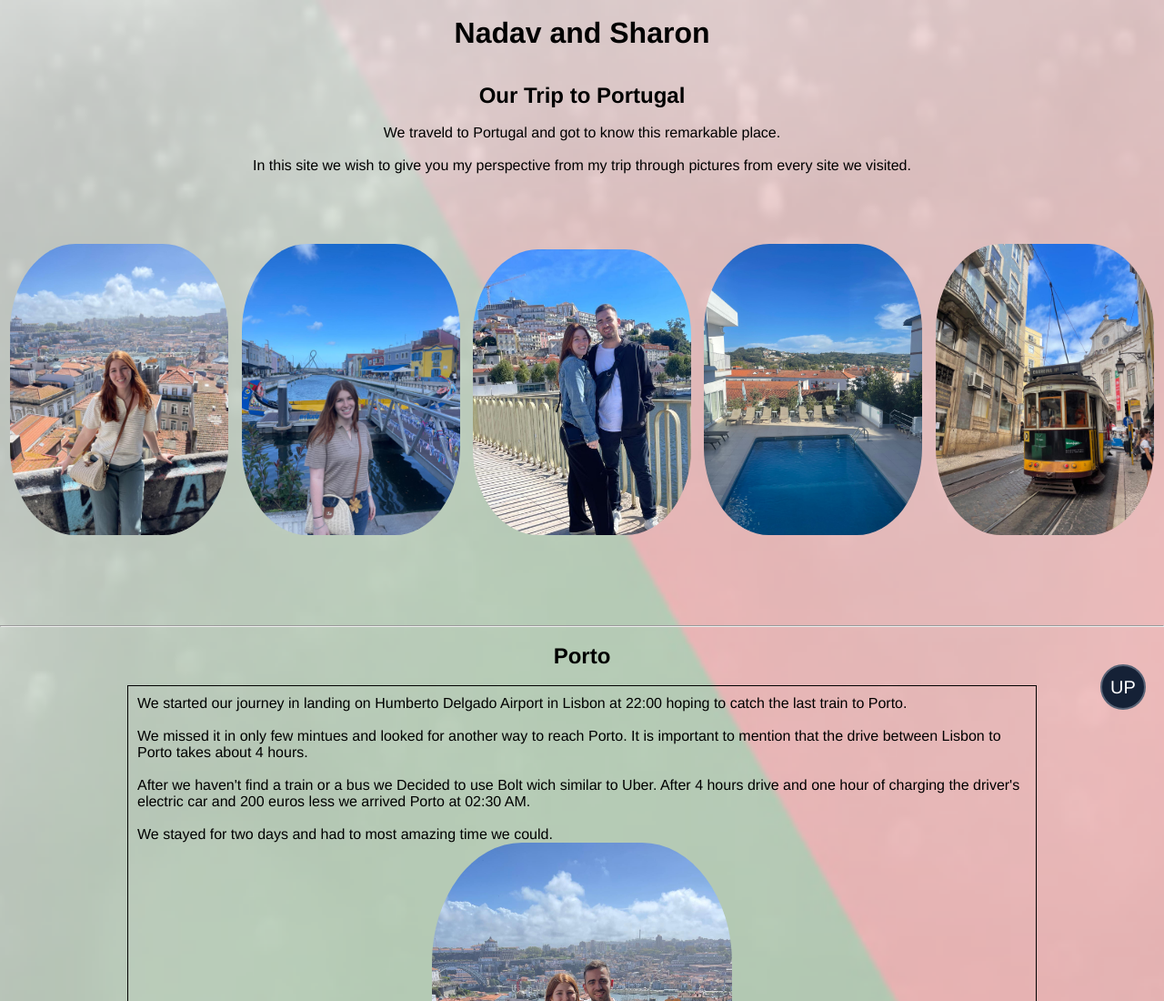
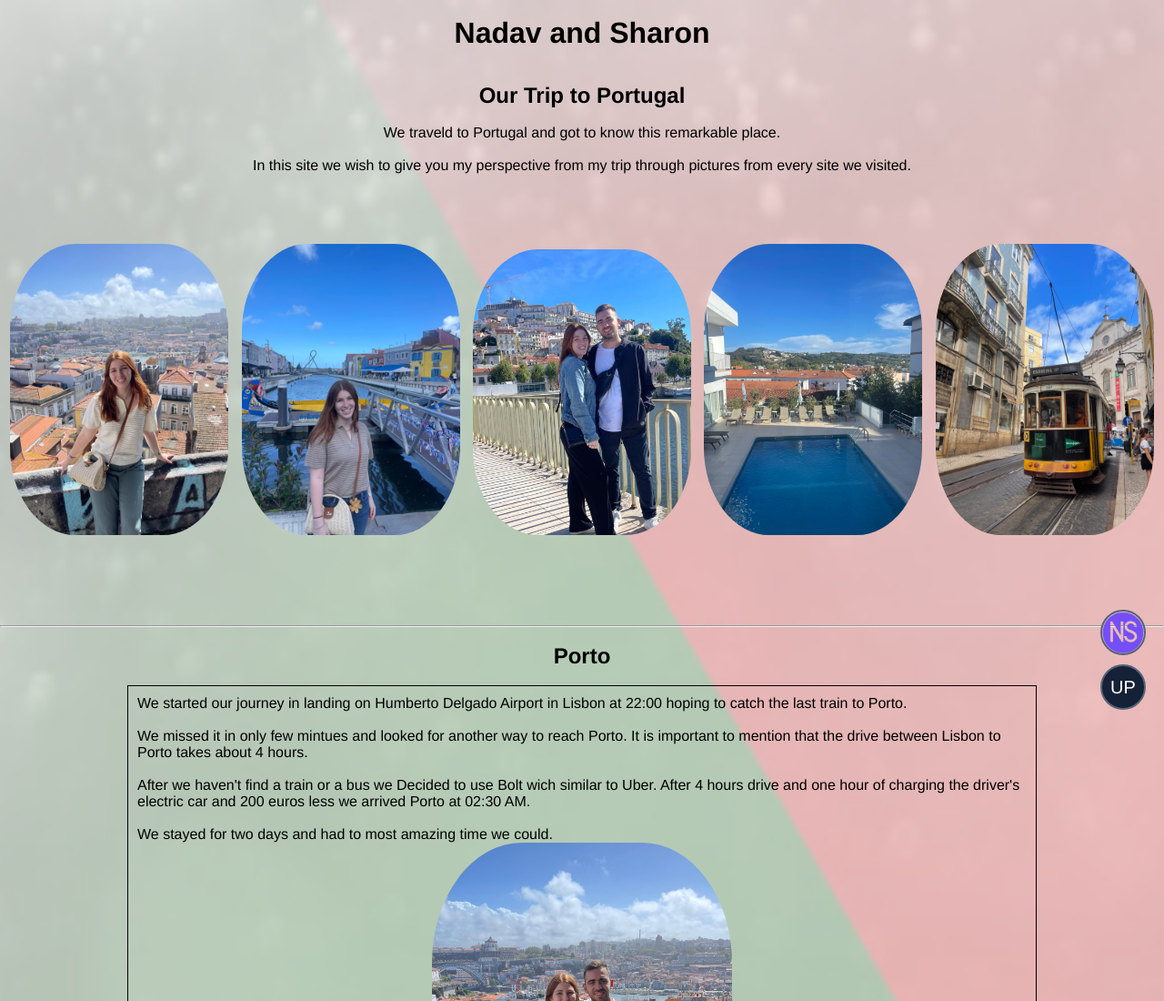
Before and after one commit to NadavSagie/Portugal, a plain HTML site: page index.html in a window 1280 px wide. Shown: the top 1100 px of the page at 91% size. Drawn offline with Linux system fonts and the light colour scheme.

Commit message:
Add files via upload

```diff
--- a/index.html
+++ b/index.html
@@ -161,6 +161,7 @@
 	<hr>
 	</div>
 	<a href="#" class="back-to-top">UP<i class="lni-chevron-up"></i></a>
+	<a href="https://nadavsagie.github.io/css/" target="_blank" class="back-to-ns"><i class="lni-chevron-up"></i></a>
 </body>
 
 
--- a/style.css
+++ b/style.css
@@ -102,5 +102,33 @@ a {
   display: fixed; }
   .back-to-top:hover {
     color: #fff;
-    background-color: #754ef9;
-    border-color: #754ef9; }
+    background-color: #b7a6f0;
+    border-color: #b7a6f0; }
+
+.back-to-ns {
+  font-size: 20px;
+  color: #fff;
+  position: fixed;
+  right: 20px;
+  bottom: 80px;
+  width: 50px;
+  height: 50px;
+  line-height: 46px;
+  border-radius: 50%;
+  border: 2px solid #586376;
+  background-image: url(portugal/nspurple.png);
+  text-align: center;
+  background-repeat: no-repeat;
+  background-size: cover;
+  text-align: center;
+  z-index: 99;
+  -webkit-transition: all 0.3s ease-out 0s;
+  -moz-transition: all 0.3s ease-out 0s;
+  -ms-transition: all 0.3s ease-out 0s;
+  -o-transition: all 0.3s ease-out 0s;
+  transition: all 0.3s ease-out 0s;
+  display: fixed; }
+  .back-to-ns:hover {
+    color: #fff;
+    background-color: #a78ef8;
+    border-color: #a78ef8; }
```
Also changed, not shown: portugal/nsportugal3.png (added), portugal/nsportugal4.png (added), portugal/nspurple.png (added).
